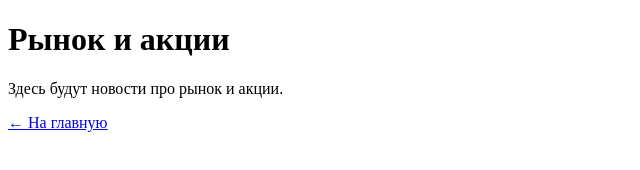
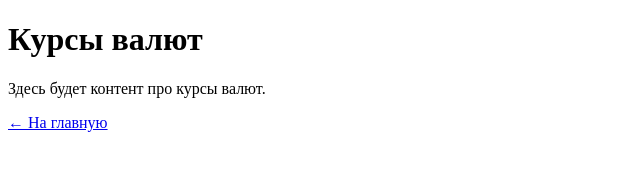
Before and after one commit to 1van-hue/TechnoNewSite, a plain HTML site: page market.html in a window 1280 px wide. Shown: the whole page, without its empty margins (0-640 px from the left). Drawn offline with Linux system fonts and the light colour scheme.

Commit message:
Update market.html

```diff
--- a/market.html
+++ b/market.html
@@ -1,12 +1,12 @@
 <!DOCTYPE html>
 <html lang="ru">
-<head>
-  <meta charset="utf-8">
-  <title>Новости</title>
-</head>
-<body>
-<h1>Рынок и акции</h1>
-  <p>Здесь будут новости про рынок и акции.</p>
-  <a href="index.html">← На главную</a>
-</body>
+  <head>
+    <meta charset="utf-8">
+    <title>Курсы валют</title>
+  </head>
+  <body>
+    <h1>Курсы валют</h1>
+    <p>Здесь будет контент про курсы валют.</p>
+    <a href="/">← На главную</a>
+  </body>
 </html>
```
